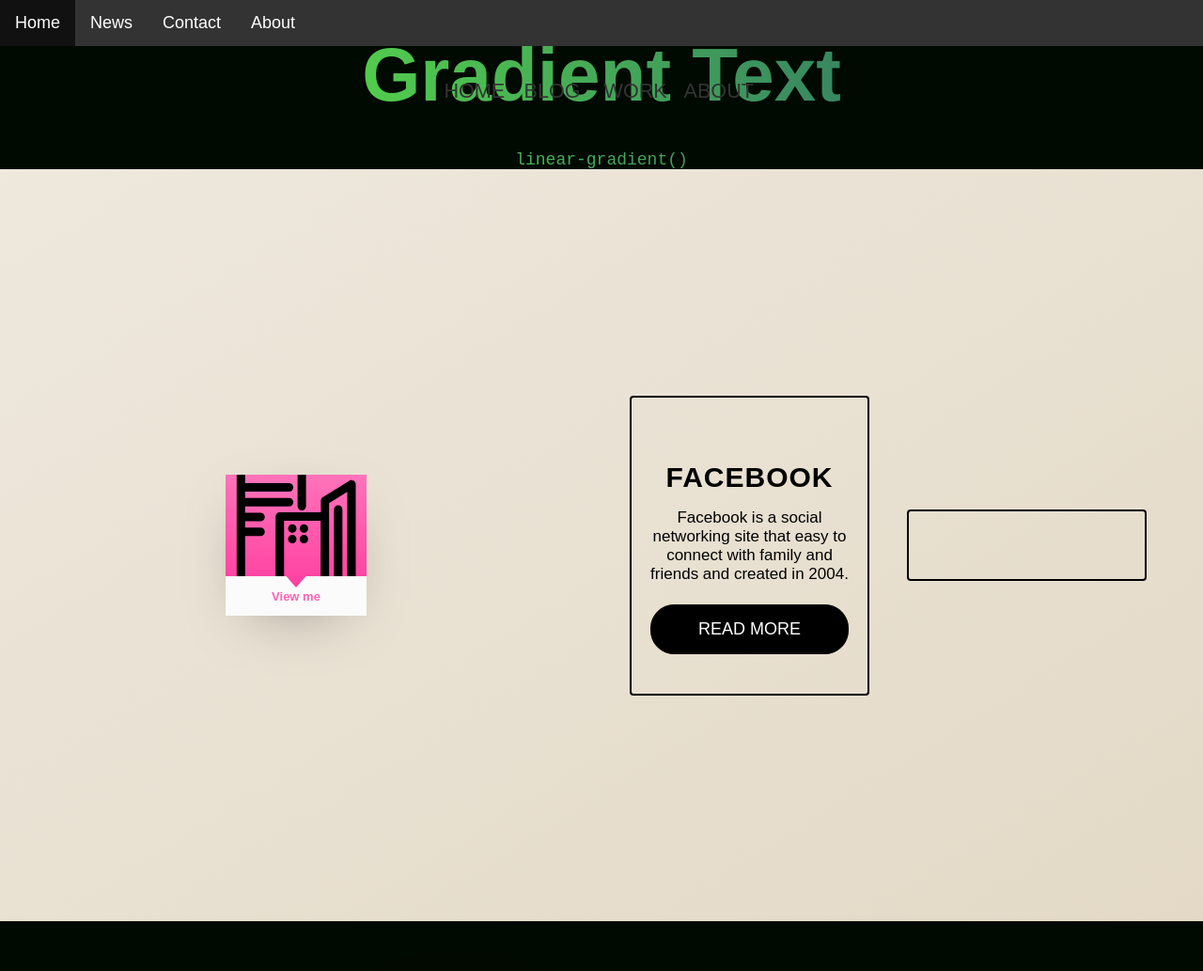
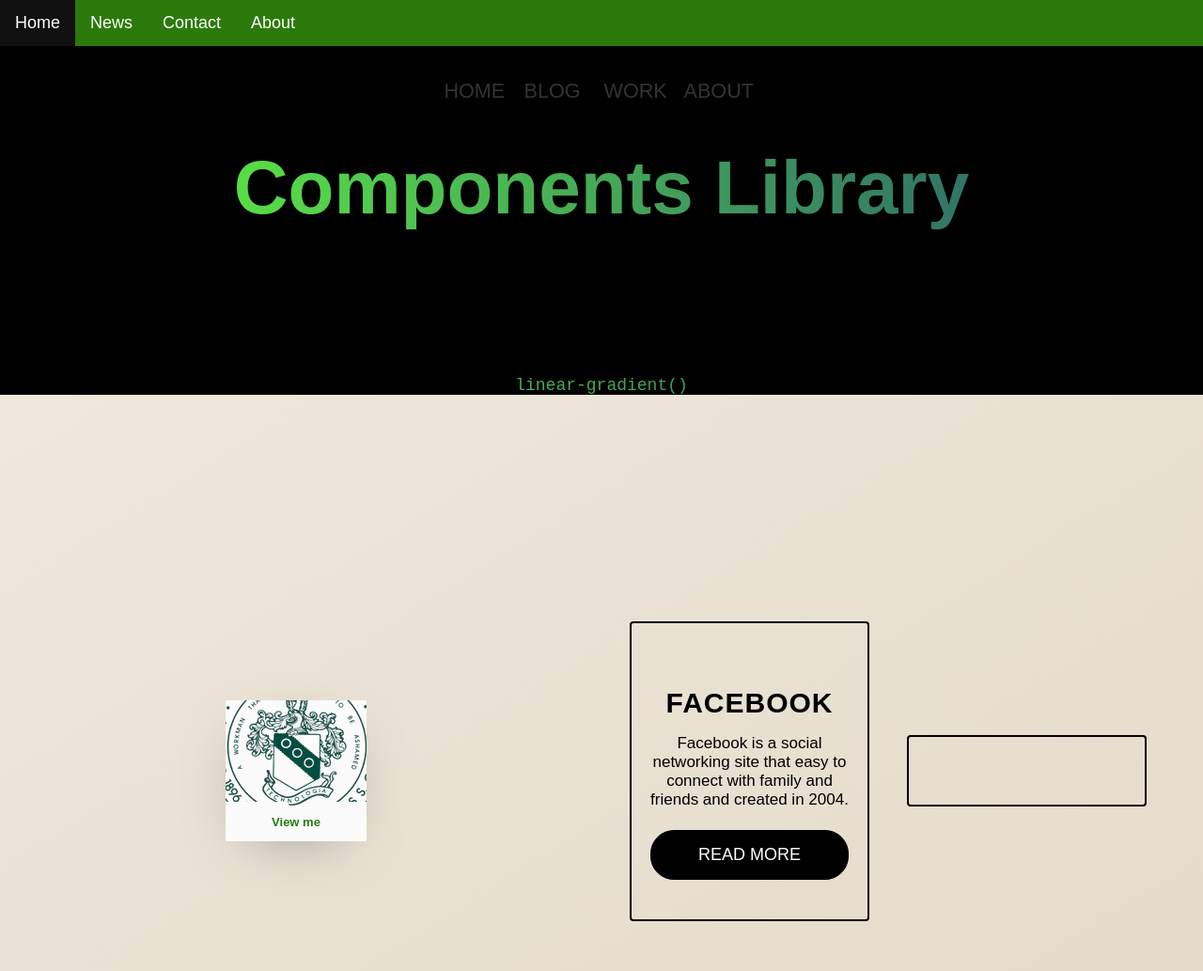
Before and after one commit to Kanaiym21/components_library, a plain HTML site: page index.html in a window 1280 px wide. Shown: the top 1033 px of the page at 94% size. Drawn offline with Linux system fonts and the light colour scheme; a web font is replaced by a local one.

Commit message:
new changes

```diff
--- a/css/style.css
+++ b/css/style.css
@@ -15,7 +15,7 @@ body {
   font-family: 'Open Sans', sans-serif;
   position: relative;
   font-size: 18px;
-  background-color: #010a01;
+  background-color: black;
 }
 ul {
   position: fixed;
@@ -25,7 +25,7 @@ ul {
   margin: 0;
   padding: 0;
   overflow: hidden;
-  background-color: #333;
+  background-color: #2B7A0B;
 }
 
 /*#secondnav*/
@@ -119,7 +119,7 @@ article {
 
 h5 {
   font-size: 10vmin;
-  line-height: 2;
+  line-height: 5;
 }
 .text-effect1 {
   font-family: "Dank Mono", ui-monospace, monospace;
@@ -178,8 +178,8 @@ li a:hover {
   margin-top: .2rem;
 }
 
-.inside-page__heading--city,
-.card-front__text-view--city { color: #ff62b2; }
+.inside-page__heading--clarkson-university,
+.card-front__text-view--clarkson-university { color: #2B7A0B; }
 
 /* Front cover */
 
@@ -239,17 +239,17 @@ li a:hover {
   z-index: -1;
 }
 
-.inside-page__btn--city {
-  border-color: #ff40a1;
-  color: #ff40a1;
+.inside-page__btn--clarkson-university {
+  border-color: #2B7A0B;
+  color: #2B7A0B;
 }
 
 .inside-page__btn--city::before {
-  background-color: #ff40a1;
+  background-color: #2B7A0B;
 }
 
 .inside-page__btn:hover {
-  color: #fafbfa;
+  color: gold;
 }
 
 .inside-page__btn:hover::before {
@@ -366,8 +366,7 @@ li a:hover {
 .card-front__tp--city {
   background: linear-gradient(
     to bottom,
-    #ff73b9,
-    #ff40a1
+    #2B7A0B,
   );
 }
 /* Front card's bottom section */
@@ -382,15 +381,6 @@ li a:hover {
 .card-back {
   background-color: #fafbfa;
   transform: rotateY(180deg);
-}
-
-/* Specifically targeting the <video> element */
-.video__container {
-  clip-path: polygon(0% 0%, 100% 0%, 90% 50%, 100% 100%, 0% 100%);
-  height: auto;
-  min-height: 100%;
-  object-fit: cover;
-  width: 100%;
 }
 
 /* Inside page */
--- a/index.html
+++ b/index.html
@@ -24,7 +24,7 @@
       </nav>
 
       <article>
-        <h5>Gradient Text</h5>
+        <h5>Components Library</h5>
         <p class="text-effect1">linear-gradient()</p>
       </article>
     <main class="main">
@@ -37,33 +37,33 @@
                         <div class="flip-card__container">
                             <div class="card-front">
                                 <div class="card-front__tp card-front__tp--city">
-                                    <img src="img/skyline.svg" alt="">
+                                    <img src="img/clarkson_logo.png" alt="Logo of Clarkson University">
 
                                <h2 class="card-front__heading">
                                 City break
                             </h2>
                                 </div>
                                 <div class="card-front__bt">
-                                    <p class="card-front__text-view card-front__text-view--city">
+                                    <p class="card-front__text-view card-front__text-view--clarkson-university">
                                         View me
                                     </p>
                                 </div>
                             </div>
                             <div class="card-back">
-                                <img src="img/skyline.svg" alt="">
+                                <img src="img/clarkson_photo.jpeg" alt="Photo of Clarkson University">
                             </div>
                         </div>
                     </div>
 
                     <div class="inside-page">
                         <div class="inside-page__container">
-                            <h3 class="inside-page__heading inside-page__heading--city">
-                                For urban lovers
+                            <h3 class="inside-page__heading inside-page__heading--clarkson-university">
+                                Clarkson University
                             </h3>
                             <p class="inside-page__text">
-                               As cities never sleep, there are always something going on, no matter what time!
+                                Clarkson is comprised of three physical campus locations in New York State
                             </p>
-                            <a href="#" class="inside-page__btn inside-page__btn--city">View deals</a>
+                            <a href="#" class="inside-page__btn inside-page__btn--clarkson-university">Learn more</a>
                         </div>
                     </div>
                 </div>
```
Also changed, not shown: img/clarkson_logo.png (added), img/clarkson_photo.jpeg (added), img/skyline.svg (deleted).
